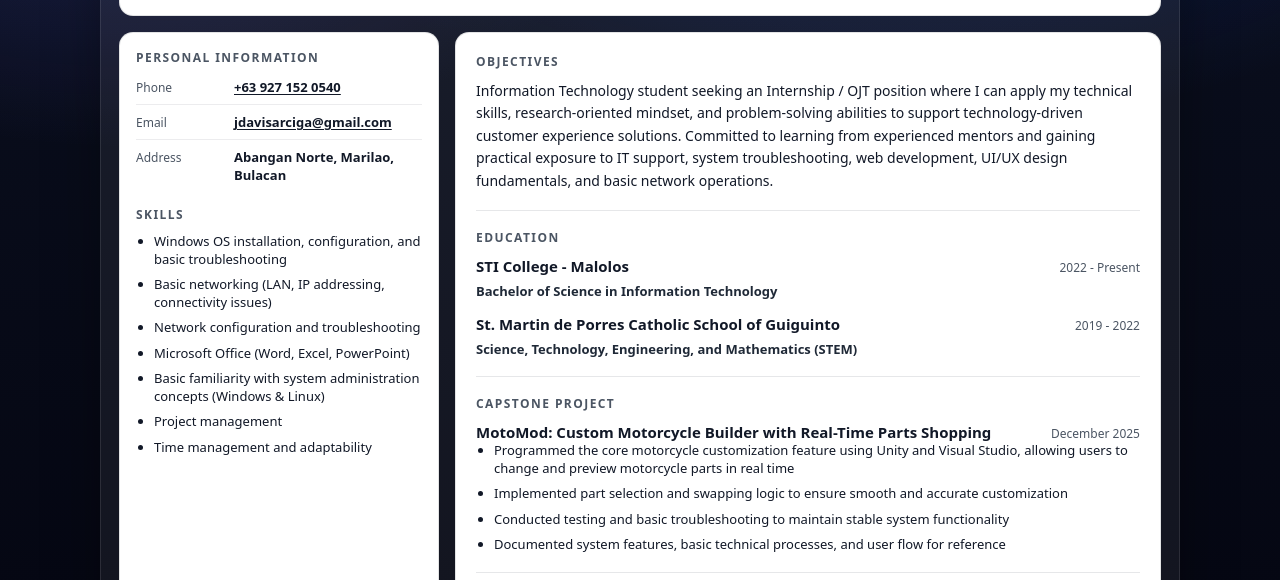
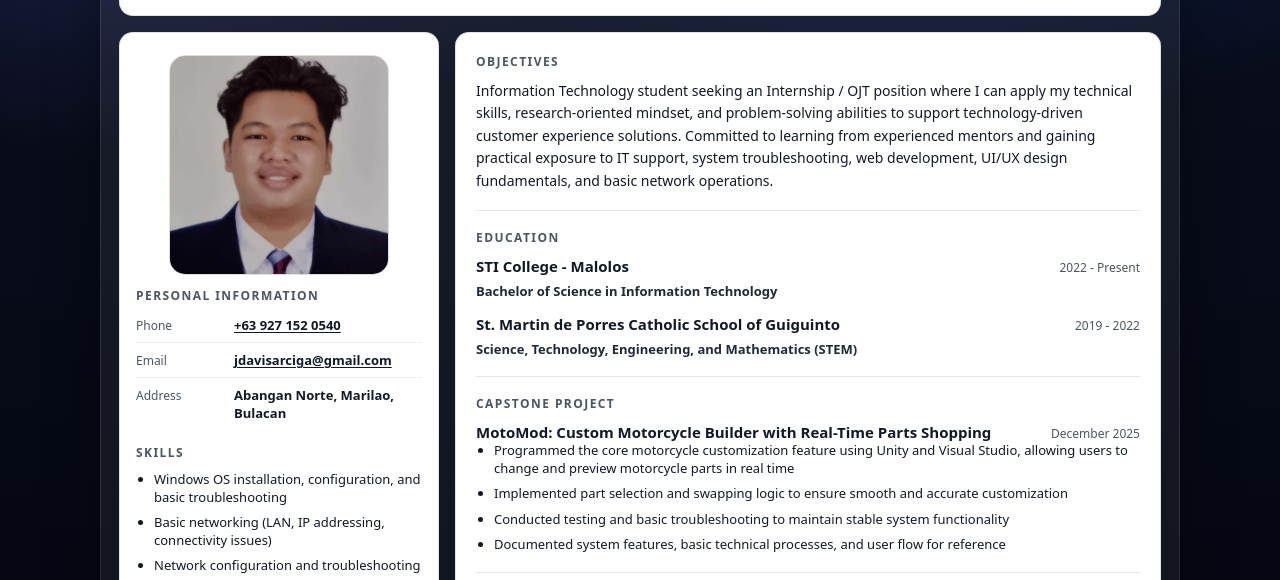
Before and after one commit to dabisss/myResume, a plain HTML site: page index.html in a window 1280 px wide. Shown: the part 209-789 px from the top of the page. Drawn offline with Linux system fonts and the light colour scheme.

Commit message:
New resume
Resume with image

```diff
--- a/index.html
+++ b/index.html
@@ -52,6 +52,18 @@
         </section>
 
         <aside class="sidebar" aria-label="Personal information and skills">
+          <section class="photo" aria-label="Photo">
+            <img
+              class="photo__img"
+              src="./assets/profile.png"
+              alt="Profile photo"
+              width="320"
+              height="320"
+              loading="eager"
+              decoding="async"
+            />
+          </section>
+
           <section class="card">
             <h2 class="card__title">Personal Information</h2>
             <dl class="kv">
--- a/style.css
+++ b/style.css
@@ -167,6 +167,22 @@ a {
 .sidebar {
   padding: 16px;
   border: 1px solid var(--line);
+}
+
+.photo {
+  padding: 6px 6px 12px;
+}
+
+.photo__img {
+  width: 100%;
+  max-width: 220px;
+  aspect-ratio: 1 / 1;
+  height: auto;
+  display: block;
+  margin: 0 auto;
+  border-radius: 16px;
+  object-fit: cover;
+  border: 1px solid rgba(17, 24, 39, 0.14);
 }
 
 .main {
```
Also changed, not shown: assets/profile.png (added).
